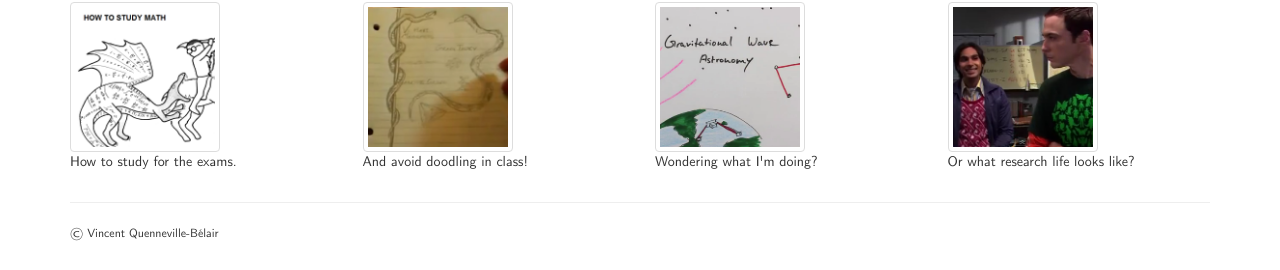
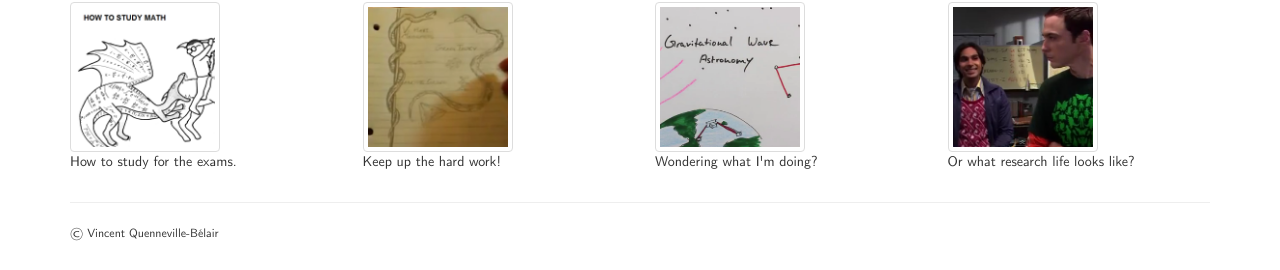
Before and after one commit to vincentqb/vincentqb.github.io.archive, a Jekyll site: the page built from teaching.html, in a window 1280 px wide. Shown: the part 647-917 px from the top of the page. Built offline with Jekyll 4.4.1, drawn with Linux system fonts in a browser that asks for light colours; nearby versions of some CDN libraries.

Commit message:
new comic.

```diff
--- a/teaching.html
+++ b/teaching.html
@@ -90,9 +90,16 @@
 <p>How to study for the exams.</p>
 </div>
 
+<!--
 <div class="col-xs-6 col-md-3">
 <a href="https://www.youtube.com/watch?v=heKK95DAKms"><img src="images/doodling.png" style="width: 150px; height: 150px;" class="img-thumbnail" alt="But first avoid doodling in class!"></a>
 <p>And avoid doodling in class!</p>
+</div>
+-->
+
+<div class="col-xs-6 col-md-3">
+<a href="http://www.lunarbaboon.com/comics/strategies.html"><img src="images/doodling.png" style="width: 150px; height: 150px;" class="img-thumbnail" alt="Keep up the hard work!"></a>
+<p>Keep up the hard work!</p>
 </div>
 
 <!-- Add the extra clearfix for only the required viewport -->
@@ -102,10 +109,12 @@
 <a href="https://www.youtube.com/watch?v=GN7iWHj8p7E"><img src="images/gravitywaves.png" style="width: 150px; height: 150px;" class="img-thumbnail" alt="Wondering what I'm doing?"></a>
 <p>Wondering what I'm doing?</p>
 </div>
+
 <div class="col-xs-6 col-md-3">
 <a href="https://www.youtube.com/watch?v=IUVX4xKhLJM"><img src="images/bigbang.png" style="width: 150px; height: 150px;" class="img-thumbnail" alt="Wondering what research life looks like?"></a>
 <p>Or what research life looks like?</p>
 </div>
+
 </div>
 
 </div>
```
Also changed, not shown: images/lunarbaboon.jpg (added).
